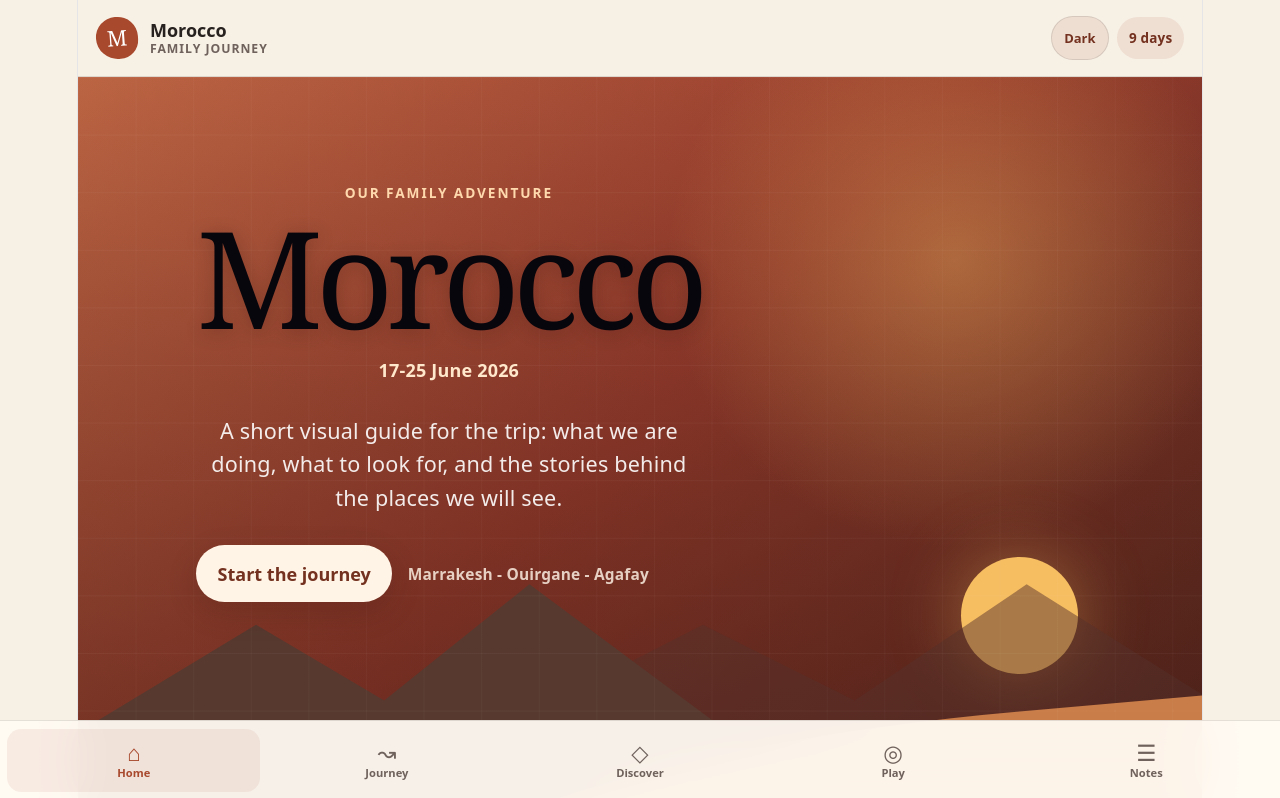
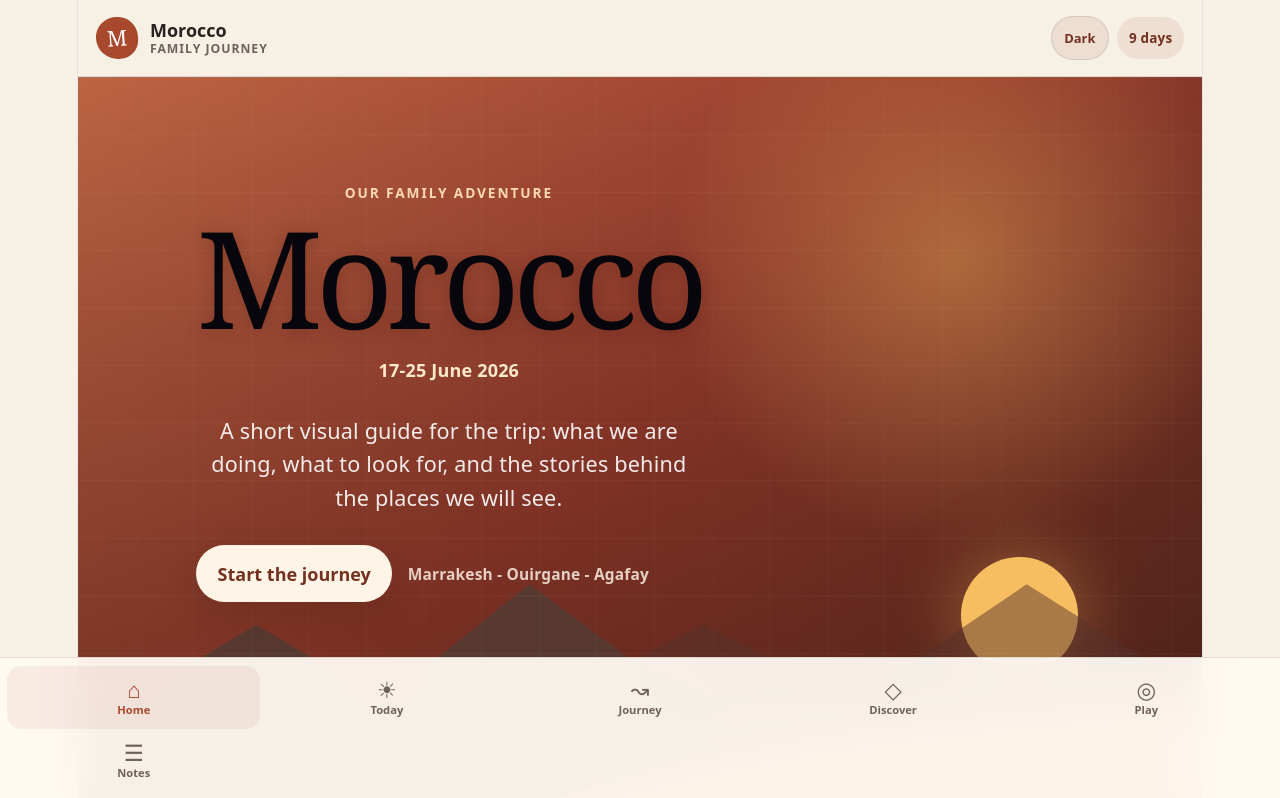
Before and after one commit to PaoloMarini/morocco-family-trip, a React (Vite) app: page / in a window 1280 px wide. Shown: the top 798 px of the page. Built offline with nearby package versions, Linux system fonts and the light colour scheme.

Commit message:
Add Today navigation item

```diff
--- a/src/data/trip.ts
+++ b/src/data/trip.ts
@@ -95,6 +95,7 @@ export const destinations: Destination[] = [
 
 export const navigation: NavigationItem[] = [
   { id: 'home', label: 'Home', icon: '⌂' },
+  { id: 'today', label: 'Today', icon: '☀' },
   { id: 'journey', label: 'Journey', icon: '↝' },
   { id: 'discover', label: 'Discover', icon: '◇' },
   { id: 'play', label: 'Play', icon: '◎' },
```
